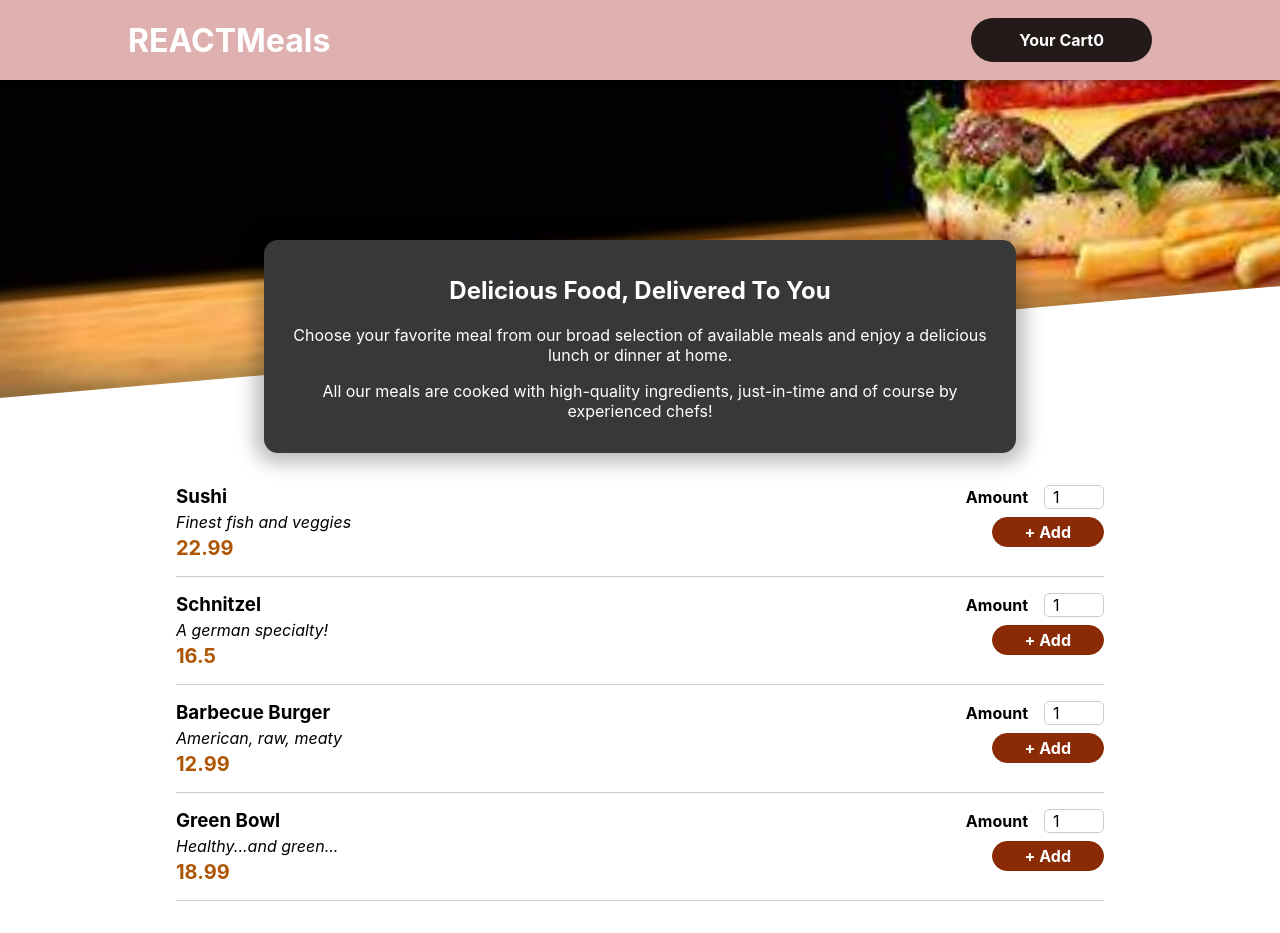
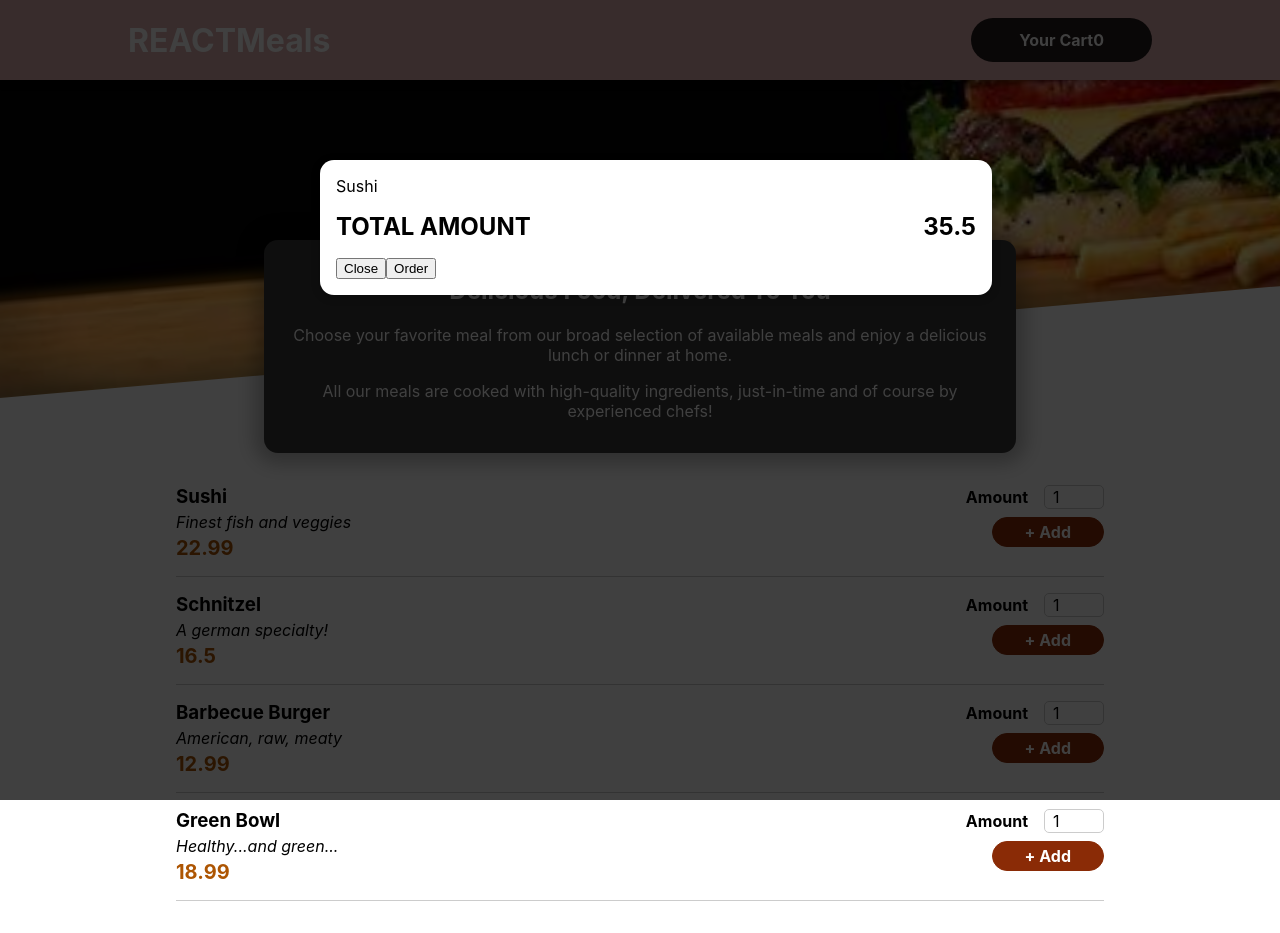
Before and after one commit to surajrai-code/resturent-website, a React (Create React App) app: page / in a window 1280 px wide. Built offline with nearby package versions, Linux system fonts and the light colour scheme.

Commit message:
Making a hard Coded Cart without any Functionality

```diff
--- a/public/index.html
+++ b/public/index.html
@@ -28,6 +28,7 @@
   </head>
   <body>
     <noscript>You need to enable JavaScript to run this app.</noscript>
+    <div id="overlays"></div>
     <div id="root"></div>
     <!--
       This HTML file is a template.
--- a/src/App.js
+++ b/src/App.js
@@ -4,9 +4,11 @@
 import Header from './components/Layout/Header';
 import MealList from './components/Meals/MealList';
 import MealsSummary from './components/Meals/MealsSummary';
+import Cart from './components/Cart/Cart';
 function App() {
   return (
     <Fragment>
+    <Cart/>
       <Header/>
       <MealsSummary/>
       <MealList></MealList>
--- /dev/null
+++ b/src/components/Cart/Cart.js
@@ -0,0 +1,30 @@
+import React from 'react';
+import classes from './Cart.module.css';
+import Modal from '../UI/Modal';
+
+const Cart=(props)=>{
+ const CartItem=(<ul className={classes['cart-items']}>
+ {[{id:'c1', name:'Sushi',amount: 2,price: 12.99}].map((item)=>(<li>{item.name}</li>))}
+    </ul>) ;
+
+    return(
+        <Modal>
+        {CartItem}
+            <div className={classes.total}>
+                <span>
+                    TOTAL AMOUNT
+                </span>
+                <span>
+                    35.5
+                </span>
+            </div>
+            <div className={classes.action}>
+            <button className={classes['button--alt']}>Close</button>
+            <button className={classes.button}>Order</button>
+
+            </div>
+        </Modal>
+    )
+
+}
+export default Cart;
--- /dev/null
+++ b/src/components/Cart/Cart.module.css
@@ -0,0 +1,46 @@
+.cart-items {
+    list-style: none;
+    margin: 0;
+    padding: 0;
+    max-height: 20rem;
+    overflow: auto;
+  }
+
+  .total {
+    display: flex;
+    justify-content: space-between;
+    align-items: center;
+    font-weight: bold;
+    font-size: 1.5rem;
+    margin: 1rem 0;
+  }
+
+  .actions {
+    text-align: right;
+  }
+
+  .actions button {
+    font: inherit;
+    cursor: pointer;
+    background-color: transparent;
+    border: 1px solid #8a2b06;
+    padding: 0.5rem 2rem;
+    border-radius: 25px;
+    margin-left: 1rem;
+  }
+
+  .actions button:hover,
+  .actions button:active {
+    background-color: #5a1a01;
+    border-color: #5a1a01;
+    color: white;
+  }
+
+  .actions .button--alt {
+    color: #8a2b06;
+  }
+
+  .actions .button {
+    background-color: #8a2b06;
+    color: white;
+  }
--- /dev/null
+++ b/src/components/UI/Modal.js
@@ -0,0 +1,31 @@
+import React, { Fragment } from "react";
+import ReactDOM from "react-dom";
+import classes from "./Modal.module.css";
+
+const Backdrop = (props) => {
+  return <div className={classes.backdrop} onClick={props.onClose}></div>;
+};
+
+const ModalOverlay = (props) => {
+  return (
+    <div className={classes.modal}>
+      <div className={classes.contant}>{props.children}</div>
+    </div>
+  );
+};
+
+const portalElement = document.getElementById("overlays");
+
+const Modal = (props) => {
+  return (
+    <Fragment>
+      {ReactDOM.createPortal(<Backdrop onClose={props.onClose}/>, portalElement)}
+      {ReactDOM.createPortal(
+        <ModalOverlay>{props.children}</ModalOverlay>,
+        portalElement
+      )}
+    </Fragment>
+  );
+};
+
+export default Modal;
--- /dev/null
+++ b/src/components/UI/Modal.module.css
@@ -0,0 +1,40 @@
+.backdrop {
+    position: fixed;
+    top: 0;
+    left: 0;
+    width: 100%;
+    height: 100vh;
+    z-index: 20;
+    background-color: rgba(0, 0, 0, 0.75);
+  }
+
+  .modal {
+    position: fixed;
+    top: 20vh;
+    left: 5%;
+    width: 90%;
+    background-color: white;
+    padding: 1rem;
+    border-radius: 14px;
+    box-shadow: 0 2px 8px rgba(0, 0, 0, 0.25);
+    z-index: 30;
+    animation: slide-down 300ms ease-out forwards;
+  }
+
+  @media (min-width: 768px) {
+    .modal {
+      width: 40rem;
+      left: calc(50% - 20rem);
+    }
+  }
+
+  @keyframes slide-down {
+    from {
+      opacity: 0;
+      transform: translateY(-3rem);
+    }
+    to {
+      opacity: 1;
+      transform: translateY(0);
+    }
+  }
```
